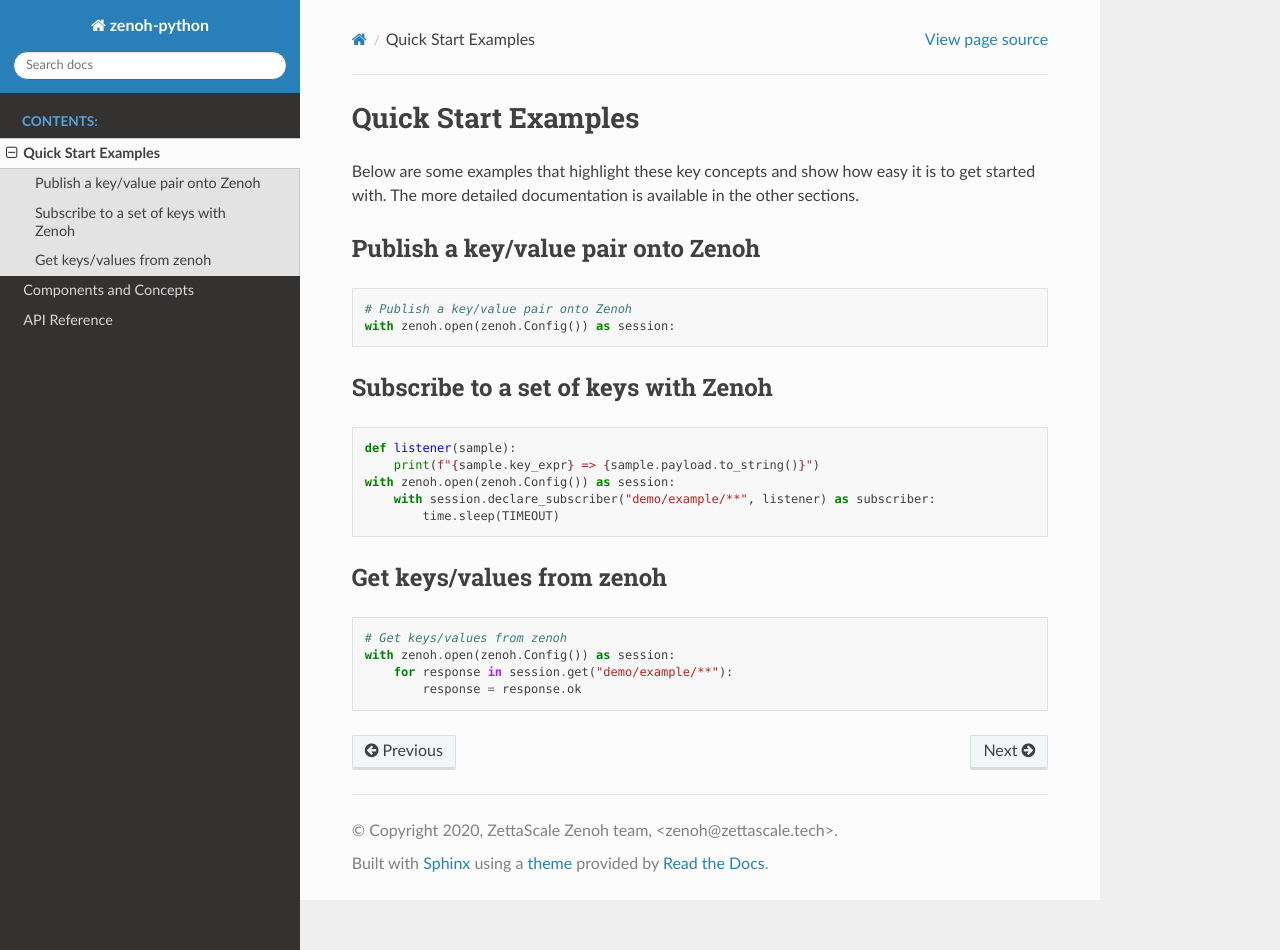
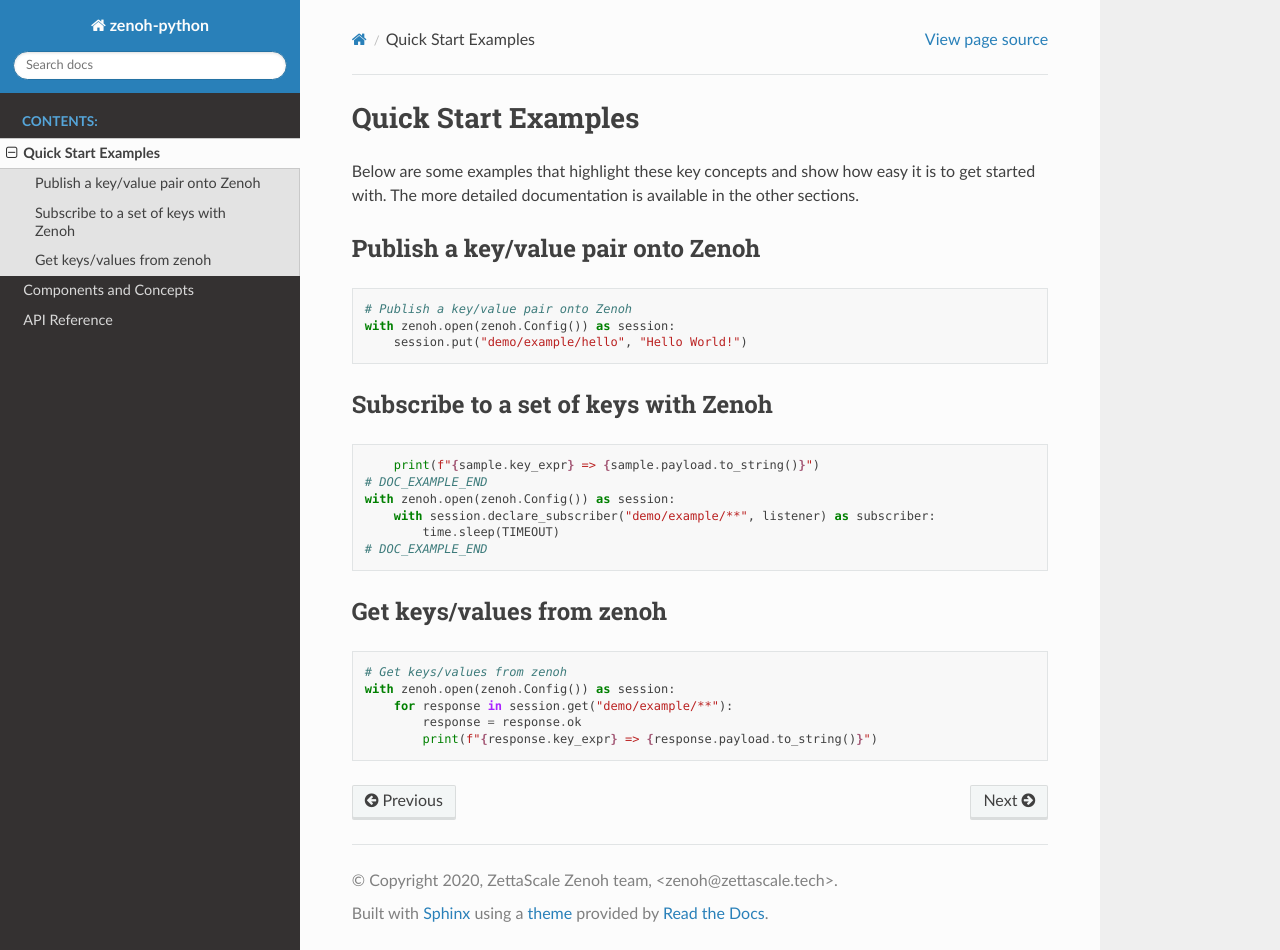
Before and after one commit to eclipse-zenoh/zenoh-python, a Sphinx documentation site: the page built from docs/quickstart.rst, in a window 1280 px wide and 950 px high. Built offline with Sphinx 7.4.7 and the Read the Docs theme 3.1.0, drawn with Linux system fonts in a browser that asks for light colours.

```diff
--- a/docs/examples/quickstart_sub.py
+++ b/docs/examples/quickstart_sub.py
@@ -2,13 +2,13 @@
 
 import zenoh
 
+
+# DOC_EXAMPLE_START
+def listener(sample):
+    print(f"{sample.key_expr} => {sample.payload.to_string()}")
+# DOC_EXAMPLE_END
 TIMEOUT = 1
 # DOC_EXAMPLE_START
-
-def listener(sample):
-    print(f"{sample.key_expr} => {sample.payload.to_string()}")
-
-
 # Subscribe to a set of keys with Zenoh
 with zenoh.open(zenoh.Config()) as session:
     with session.declare_subscriber("demo/example/**", listener) as subscriber:
--- a/docs/quickstart.rst
+++ b/docs/quickstart.rst
@@ -23,18 +23,18 @@
 
 .. literalinclude:: examples/quickstart_put.py
    :language: python
-   :lines: 4-5
+   :lines: 4-6
 
 Subscribe to a set of keys with Zenoh
 -------------------------------------
 
 .. literalinclude:: examples/quickstart_sub.py
    :language: python
-   :lines: 8-9,13-15
+   :lines: 8-9,13-16
 
 Get keys/values from zenoh
 --------------------------
 
 .. literalinclude:: examples/quickstart_get.py
    :language: python
-   :lines: 4-7
+   :lines: 4-8
```
Also changed, not shown: 1 other file.
